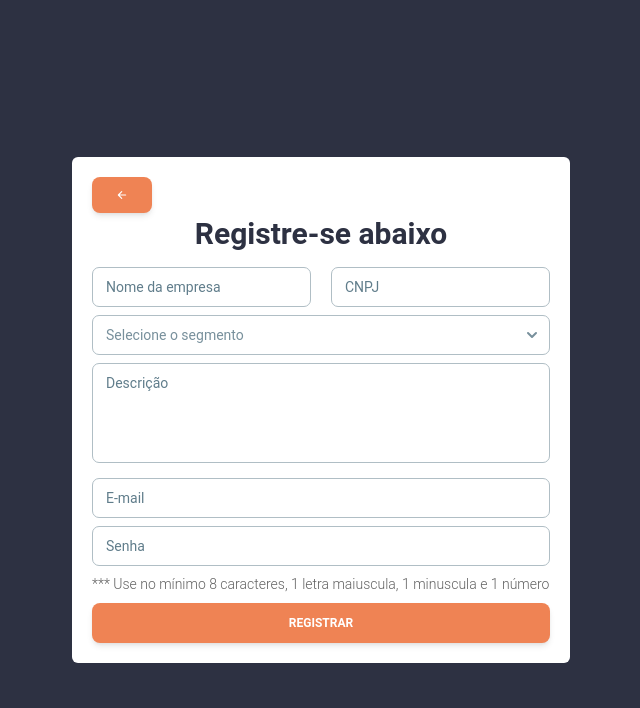
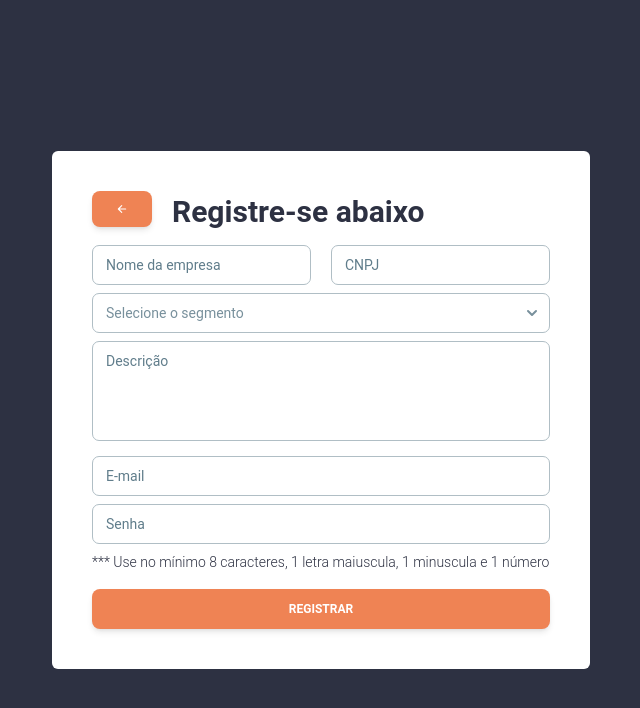
Before and after one commit to ViniciusBeuther/Barber_Scheduler, a React (Vite) app: page /register in a window 1280 px wide. Shown: the top 708 px of the page, without its empty margins (319-959 px from the left). Built offline with nearby package versions, Linux system fonts and the light colour scheme.

Commit message:
New: Fixed register form

```diff
--- a/src/components/RegisterForm.jsx
+++ b/src/components/RegisterForm.jsx
@@ -26,14 +26,16 @@ const RegisterForm = () => {
     const [errorInCNPJ, setErrorInCNPJ] = useState(false);
     const [errorInEmail, setErrorInEmail] = useState(false);
     const [errorInPassword, setErrorInPassword] = useState(false);
-    const [highlightColor, setHighlightColor] = useState('gray');
+    const [highlightColor, setHighlightColor] = useState('lightgray');
 
     // Function to validate email addresses
     function validateEmail(email) {
         const matchRegex = /.*@.*\..*/;
         if(email.match(matchRegex)) {
+            console.log("valido")
             return true;
         } else {
+            console.log("nao-valido")
             return false;
         }
     }
@@ -59,7 +61,7 @@ const RegisterForm = () => {
         try {
             const form = document.getElementById("register__form");
             Object.entries(form).forEach((input) => input[1].value='');
-
+            setHighlightColor('gray')
             return console.log("Formulário Limpo...");
         } catch (error) {
             return null
@@ -83,35 +85,41 @@ const RegisterForm = () => {
         Object.entries(event.target).forEach((value) => {
             const inputID = value[1].id
             const inputContent = value[1].value
+
             // Select which information is on the Input and set error flag
             switch(inputID){
                 case "company__name":
-                    if(!inputContent){
+                    if(inputContent == ''){
                         setErrorInName(true);
                         canProceed = false;
                     } else {
                         objectToInsert.name = inputContent;
                         setErrorInName(false);
                     }
+                    break
 
                 case "company__cnpj":
-                    if(!inputContent){
+                    if(inputContent == ''){
                         setErrorInCNPJ(true);
                         canProceed = false;
                     } else {
                         objectToInsert.cnpj = inputContent;
                         setErrorInCNPJ(false);
                     }
+                    break
 
-                case "company__description":
                 case "company__email":
                     if(!validateEmail(inputContent)){
                     setErrorInEmail(true);
                     canProceed = false;
                 } else {
-                        objectToInsert.description = inputContent;
+                    objectToInsert.email = inputContent;
                     setErrorInEmail(false);
                 }
+                break
+
+                case "company__description":
+                    objectToInsert.description = inputContent;
 
                 case "company__password":
                     if(!validatePassword(inputContent)){
@@ -121,11 +129,12 @@ const RegisterForm = () => {
                         objectToInsert.password = inputContent;
                         setErrorInPassword(false);
                     }
+                break
             }
         })
 
         if(canProceed){
-            //await insertIntoDB(objectToInsert)
+            await insertIntoDB(objectToInsert)
             clearFields(event)
         } else {
             alert('Tem algum erro no formulário')
@@ -171,7 +180,7 @@ const RegisterForm = () => {
                     </span>
                 </section>
 
-                <Button type="submit" size="md" className="bg-customOrange-500 hover:bg-orange-700">Registrar</Button>
+                <Button type="submit" size="md" className="bg-customOrange-500 hover:bg-orange-700 mt-2">Registrar</Button>
             </form>
         </div>
     )
--- a/src/pages/RegisterScreen.jsx
+++ b/src/pages/RegisterScreen.jsx
@@ -7,16 +7,18 @@ import { IoArrowBackOutline } from "react-icons/io5";
 const RegisterScreen = () => {
   return (
     <article className="flex h-[100vh] items-center justify-center bg-customBlue-500 pt-5">
-      <section className="flex items-center bg-white rounded-md p-5 justify-center">
+      <section className="flex items-center bg-white rounded-md p-10 justify-center">
         <span className="">
+          <section className="flex">
             <Link to={"/"}>
               <Button className="bg-customOrange-500 hover:bg-orange-700">
                 <IoArrowBackOutline />
               </Button>
             </Link>
-          <Typography variant="h3" className="mb-3 text-center text-customBlue-500">
+            <Typography variant="h3" className="mb-3 text-left ml-5 text-customBlue-500 w-full">
               Registre-se abaixo
             </Typography>
+          </section>
           <RegisterForm />
         </span>
 
```
Lines whose indentation alone changed are shown as unchanged.
